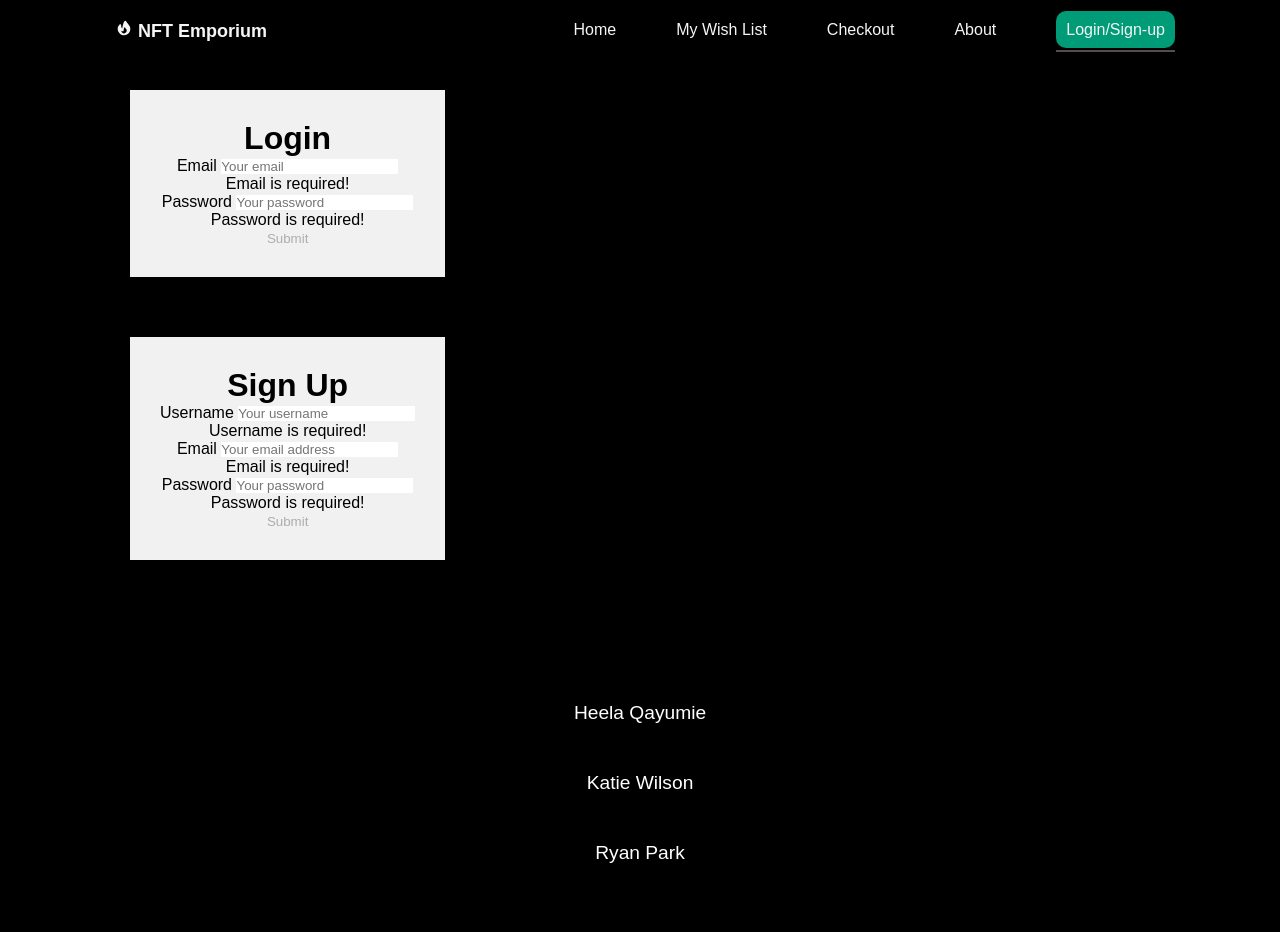
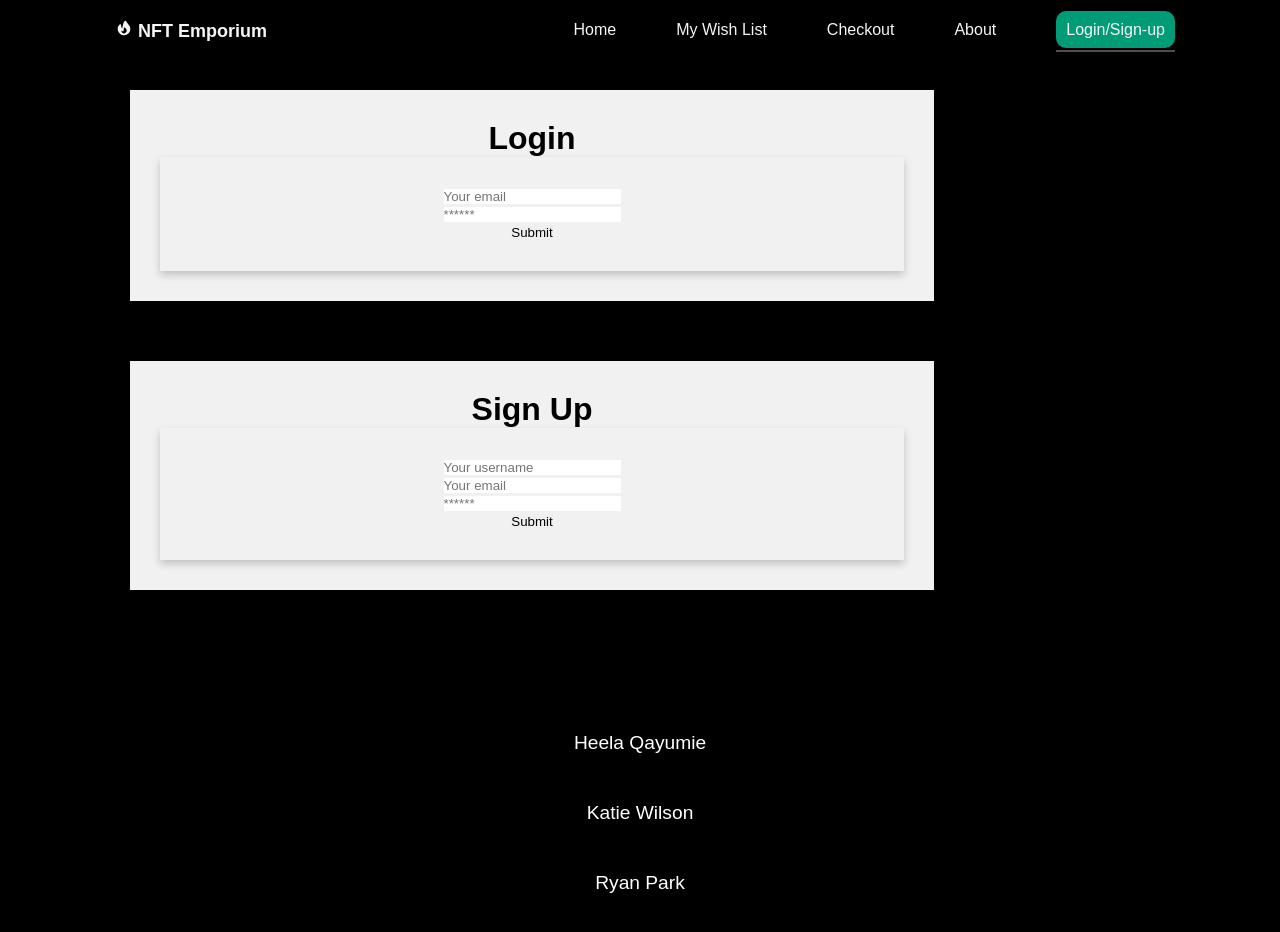
Before and after one commit to kmcwilson/NFT-Emporium, a React (Create React App) app in the folder client/: page /sign-up in a window 1280 px wide. Shown: the top 932 px of the page. Built offline with nearby package versions, Linux system fonts and the light colour scheme.

Commit message:
changed login and signup to follow styling

```diff
--- a/client/src/components/LoginForm.js
+++ b/client/src/components/LoginForm.js
@@ -1,91 +1,191 @@
+
 import React, { useState } from 'react';
-import {Form, Button, Alert} from 'react-bootstrap';
-import {useMutation} from '@apollo/client';
+import { Link } from 'react-router-dom';
+import { useMutation } from '@apollo/client';
+import { LOGIN_USER } from '../utils/mutations';
 
-import { LOGIN_USER } from '../utils/mutations';
 import Auth from '../utils/auth';
-const LoginForm = () => {
-//setting the state of the form to empty
-    const [userForm, setUserForm]= useState({email: '', password: ''});
-//setting the state for validation (false)
-    const [validated] = useState(false);
-//setting show alert state to false
-    const [showAlert, setShowAlert]= useState(false);
-    const [loginUser]= useMutation(LOGIN_USER);
 
-//update the date based on an input change in the form
-    const handleInputChange= (event) => {
-        const {name, value}= event.target;
+const Login = () => {
+  const [formState, setFormState] = useState({ email: '', password: '' });
+  const [login, { error, data }] = useMutation(LOGIN_USER);
 
-        setUserForm({
-            ...userForm,
-            [name]:value
-        })
+  // update state based on form input changes
+  const handleChange = (event) => {
+    const { name, value } = event.target;
+
+    setFormState({
+      ...formState,
+      [name]: value,
+    });
   };
 
-//submit the form that the user input
+  // submit form
   const handleFormSubmit = async (event) => {
     event.preventDefault();
-//checking if the form has everyting as per react-bootstrap docs
-const form = event.currentTarget;
-if (form.checkValidity()=== false){
-    event.preventDefault();
-    event.stopPropogation();
-}
+    console.log(formState);
     try {
-    const {data} = await loginUser({variables:{...userForm}});
+      const { data } = await login({
+        variables: { ...formState },
+      });
 
       Auth.login(data.login.token);
-}catch (err){
-    console.error(err);
-    setShowAlert(true);
+    } catch (e) {
+      console.error(e);
     }
-setUserForm({
-    username: '',
+
+    // clear form values
+    setFormState({
       email: '',
       password: '',
     });
-
   };
 
   return (
-<>
-    <Form noValidate validated={validated} onSubmit={handleFormSubmit}>
-        <Alert dismissible onClose={()=> setShowAlert(false)} show={showAlert} variant='warning'>
-            OOPS! You may need to check your credentials and don't forget to Sign Up first!
-        </Alert>
-        <Form.Group>
-            <Form.Label htmlFor='email'>Email </Form.Label>
-            <Form.Control
-            type='text'
-            placeholder='Your email'
-            name='email'
-            onChange={handleInputChange}
-            value={userForm.email}
-            required/>
-          <Form.Control.Feedback type='invalid'>Email is required!</Form.Control.Feedback>
-        </Form.Group>
-        <Form.Group>
-          <Form.Label htmlFor='password'>Password </Form.Label>
-          <Form.Control
-            type='password'
-            placeholder='Your password'
-            name='password'
-            onChange={handleInputChange}
-            value={userForm.password}
-            required
+    <main className="flex-row justify-center mb-4">
+      <div className="col-12 col-lg-10">
+        <div className="card forms">
+          <div className="card-body">
+            {data ? (
+              <p>
+                Success! You may now head{' '}
+                <Link to="/">back to the homepage.</Link>
+              </p>
+            ) : (
+              <form onSubmit={handleFormSubmit}>
+                <input
+                  className="form-input"
+                  placeholder="Your email"
+                  name="email"
+                  type="email"
+                  value={formState.email}
+                  onChange={handleChange}
                 />
-          <Form.Control.Feedback type='invalid'>Password is required!</Form.Control.Feedback>
-        </Form.Group>
-        <Button
-        disabled={!(userForm.email && userForm.password)}
-        type='submit'
-          variant='primary'>
+                <div>
+                <input
+                  className="form-input"
+                  placeholder="******"
+                  name="password"
+                  type="password"
+                  value={formState.password}
+                  onChange={handleChange}
+                />
+                </div>
+                <button
+                  className="btn btn-block btn-primary"
+                  style={{ cursor: 'pointer' }}
+                  type="submit"
+                >
                   Submit
-        </Button>
-    </Form>
-    </>
-)
+                </button>
+              </form>
+            )}
+
+            {error && (
+              <div className="my-3 p-3 bg-danger text-white">
+                {error.message}
+              </div>
+            )}
+          </div>
+        </div>
+      </div>
+    </main>
+  );
 };
 
-export default LoginForm;
+export default Login;
+
+
+
+
+// import React, { useState } from 'react';
+// import {Form, Button, Alert} from 'react-bootstrap';
+// import {useMutation} from '@apollo/client';
+
+// import { LOGIN_USER } from '../utils/mutations';
+// import Auth from '../utils/auth';
+// const LoginForm = () => {
+// //setting the state of the form to empty
+//     const [userForm, setUserForm]= useState({email: '', password: ''});
+// //setting the state for validation (false)
+//     const [validated] = useState(false);
+// //setting show alert state to false
+//     const [showAlert, setShowAlert]= useState(false);
+//     const [loginUser]= useMutation(LOGIN_USER);
+
+// //update the date based on an input change in the form
+//     const handleInputChange= (event) => {
+//         const {name, value}= event.target;
+
+//         setUserForm({
+//             ...userForm,
+//             [name]:value
+//         })
+//     };
+
+// //submit the form that the user input
+// const handleFormSubmit = async (event) => {
+//     event.preventDefault();
+// //checking if the form has everyting as per react-bootstrap docs
+// const form = event.currentTarget;
+// if (form.checkValidity()=== false){
+//     event.preventDefault();
+//     event.stopPropogation();
+// }
+// try {
+//     const {data} = await loginUser({variables:{...userForm}});
+
+//     Auth.login(data.login.token);
+// }catch (err){
+//     console.error(err);
+//     setShowAlert(true);
+// }
+// setUserForm({
+//     username: '',
+//     email: '',
+//     password: '',
+// });
+
+// };
+
+// return (
+// <>
+//     <Form noValidate validated={validated} onSubmit={handleFormSubmit}>
+//         <Alert dismissible onClose={()=> setShowAlert(false)} show={showAlert} variant='warning'>
+//             OOPS! You may need to check your credentials and don't forget to Sign Up first!
+//         </Alert>
+//         <Form.Group>
+//             <Form.Label htmlFor='email'>Email </Form.Label>
+//             <Form.Control
+//             type='text'
+//             placeholder='Your email'
+//             name='email'
+//             onChange={handleInputChange}
+//             value={userForm.email}
+//             required/>
+//           <Form.Control.Feedback type='invalid'>Email is required!</Form.Control.Feedback>
+//         </Form.Group>
+//         <Form.Group>
+//           <Form.Label htmlFor='password'>Password </Form.Label>
+//           <Form.Control
+//             type='password'
+//             placeholder='Your password'
+//             name='password'
+//             onChange={handleInputChange}
+//             value={userForm.password}
+//             required
+//           />
+//           <Form.Control.Feedback type='invalid'>Password is required!</Form.Control.Feedback>
+//         </Form.Group>
+//         <Button
+//         disabled={!(userForm.email && userForm.password)}
+//         type='submit'
+//           variant='primary'>
+//           Submit
+//         </Button>
+//     </Form>
+//     </>
+// )
+// };
+
+// export default LoginForm;
--- a/client/src/components/SignUpForm.js
+++ b/client/src/components/SignUpForm.js
@@ -1,107 +1,215 @@
+
 import React, { useState } from 'react';
-import { Form, Alert, Button } from 'react-bootstrap';
+import { Link } from 'react-router-dom';
+
 import { useMutation } from '@apollo/client';
+import { ADD_USER } from '../utils/mutations';
 
-import { ADD_USER } from '../utils/mutations';
 import Auth from '../utils/auth';
 
-const SignUpForm = () => {
-    //setting the state of the form to empty
-    const [userForm, setUserForm] = useState({ username: '', email: '', password: '' });
-    //setting the state for validation (false)
-    const [validated] = useState(false);
-    //setting show alert state to false
-    const [showAlert, setShowAlert] = useState(false);
-    //adding the mutation for addUser
-    const [addUser] = useMutation(ADD_USER);
+const Signup = () => {
+  const [formState, setFormState] = useState({
+    username: '',
+    email: '',
+    password: '',
+  });
+  const [addUser, { error, data }] = useMutation(ADD_USER);
 
-    //handling the state of the user input
-    const handleInputChange = (event) => {
-        const { name, value } = event.target;
+  const handleChange = (event) => {
+    const { name, value } = event.target;
 
-        setUserForm({
-            ...userForm,
-            [name]: value
-        })
+    setFormState({
+      ...formState,
+      [name]: value,
+    });
+  };
 
-    };
-    //submit the form that the user input
-    const handleFormSubmit = async (event) => {
-        event.preventDefault();
-        //checking if the form has everyting as per react-bootstrap docs
-        const form = event.currentTarget;
-        if (form.checkValidity() === false) {
-            event.preventDefault();
-            event.stopPropogation();
-        }
-        try {
-            const { data } = await addUser({ variables: { ...userForm } });
+  const handleFormSubmit = async (event) => {
+    event.preventDefault();
+    console.log(formState);
 
-            Auth.login(data.addUser.token);
-        } catch (err) {
-            console.error(err);
-            setShowAlert(true);
-        }
-        setUserForm({
-            username: '',
-            email: '',
-            password: '',
-        });
-    };
+    try {
+      const { data } = await addUser({
+        variables: { ...formState },
+      });
 
-    return (
-        <>
-            {/*this is added to the form for the validation included above */}
-            <Form noValidate validated={validated} onSubmit={handleFormSubmit}>
-                <Alert dismissible onClose={() => setShowAlert(false)} show={showAlert} variant='warning'>
-                    OOPS! Something went wrong OR you may already have an account!
-                </Alert>
-                <Form.Group>
-                    <Form.Label htmlFor='username'>Username </Form.Label>
-                    <Form.Control
-                        type='text'
-                        placeholder='Your username'
-                        name='username'
-                        onChange={handleInputChange}
-                        value={userForm.username}
-                        required
-                    />
-                    <Form.Control.Feedback type='invalid'>Username is required!</Form.Control.Feedback>
-                </Form.Group>
+      Auth.login(data.addUser.token);
+    } catch (e) {
+      console.error(e);
+    }
+  };
 
-                <Form.Group>
-                    <Form.Label htmlFor='email'>Email </Form.Label>
-                    <Form.Control
-                        type='email'
-                        placeholder='Your email address'
-                        name='email'
-                        onChange={handleInputChange}
-                        value={userForm.email}
-                        required
-                    />
-                    <Form.Control.Feedback type='invalid'>Email is required!</Form.Control.Feedback>
-                </Form.Group>
-                <Form.Group>
-                    <Form.Label htmlFor='password'>Password </Form.Label>
-                    <Form.Control
-                        type='password'
-                        placeholder='Your password'
-                        name='password'
-                        onChange={handleInputChange}
-                        value={userForm.password}
-                        required
-                    />
-                    <Form.Control.Feedback type='invalid'>Password is required!</Form.Control.Feedback>
-                </Form.Group>
-                <Button
-                    disabled={!(userForm.username && userForm.email && userForm.password)}
-                    type='submit'
-                    variant='primary'>
-                    Submit
-                </Button>
-            </Form>
-        </>
-    );
+  return (
+    <main className="flex-row justify-center mb-4">
+      <div className="col-12 col-lg-10">
+        <div className="card forms">
+          <div className="card-body">
+            {data ? (
+              <p>
+                Success! You may now head{' '}
+                <Link to="/">back to the homepage.</Link>
+              </p>
+            ) : (
+              <form onSubmit={handleFormSubmit}>
+                <input
+                  className="form-input"
+                  placeholder="Your username"
+                  name="username"
+                  type="text"
+                  value={formState.name}
+                  onChange={handleChange}
+                />
+                <div>
+                <input
+                  className="form-input"
+                  placeholder="Your email"
+                  name="email"
+                  type="email"
+                  value={formState.email}
+                  onChange={handleChange}
+                />
+                </div>
+                <div>
+                <input
+                  className="form-input"
+                  placeholder="******"
+                  name="password"
+                  type="password"
+                  value={formState.password}
+                  onChange={handleChange}
+                />
+                </div>
+                <button
+                  className="btn btn-block btn-primary"
+                  style={{ cursor: 'pointer' }}
+                  type="submit"
+                >
+                  Submit
+                </button>
+              </form>
+            )}
+
+            {error && (
+              <div className="my-3 p-3 bg-danger text-white">
+                {error.message}
+              </div>
+            )}
+          </div>
+        </div>
+      </div>
+    </main>
+  );
 };
 
-export default SignUpForm;
+export default Signup;
+
+
+
+
+// import React, { useState } from 'react';
+// import { Form, Alert, Button } from 'react-bootstrap';
+// import { useMutation } from '@apollo/client';
+
+// import { ADD_USER } from '../utils/mutations';
+// import Auth from '../utils/auth';
+
+// const SignUpForm = () => {
+//     //setting the state of the form to empty
+//     const [userForm, setUserForm] = useState({ username: '', email: '', password: '' });
+//     //setting the state for validation (false)
+//     const [validated] = useState(false);
+//     //setting show alert state to false
+//     const [showAlert, setShowAlert] = useState(false);
+//     //adding the mutation for addUser
+//     const [addUser] = useMutation(ADD_USER);
+
+//     //handling the state of the user input
+//     const handleInputChange = (event) => {
+//         const { name, value } = event.target;
+
+//         setUserForm({
+//             ...userForm,
+//             [name]: value
+//         })
+
+//     };
+//     //submit the form that the user input
+//     const handleFormSubmit = async (event) => {
+//         event.preventDefault();
+//         //checking if the form has everyting as per react-bootstrap docs
+//         const form = event.currentTarget;
+//         if (form.checkValidity() === false) {
+//             event.preventDefault();
+//             event.stopPropogation();
+//         }
+//         try {
+//             const { data } = await addUser({ variables: { ...userForm } });
+
+//             Auth.login(data.addUser.token);
+//         } catch (err) {
+//             console.error(err);
+//             setShowAlert(true);
+//         }
+//         setUserForm({
+//             username: '',
+//             email: '',
+//             password: '',
+//         });
+//     };
+
+//     return (
+//         <>
+//             {/*this is added to the form for the validation included above */}
+//             <Form noValidate validated={validated} onSubmit={handleFormSubmit}>
+//                 <Alert dismissible onClose={() => setShowAlert(false)} show={showAlert} variant='warning'>
+//                     OOPS! Something went wrong OR you may already have an account!
+//                 </Alert>
+//                 <Form.Group>
+//                     <Form.Label htmlFor='username'>Username </Form.Label>
+//                     <Form.Control
+//                         type='text'
+//                         placeholder='Your username'
+//                         name='username'
+//                         onChange={handleInputChange}
+//                         value={userForm.username}
+//                         required
+//                     />
+//                     <Form.Control.Feedback type='invalid'>Username is required!</Form.Control.Feedback>
+//                 </Form.Group>
+
+//                 <Form.Group>
+//                     <Form.Label htmlFor='email'>Email </Form.Label>
+//                     <Form.Control
+//                         type='email'
+//                         placeholder='Your email address'
+//                         name='email'
+//                         onChange={handleInputChange}
+//                         value={userForm.email}
+//                         required
+//                     />
+//                     <Form.Control.Feedback type='invalid'>Email is required!</Form.Control.Feedback>
+//                 </Form.Group>
+//                 <Form.Group>
+//                     <Form.Label htmlFor='password'>Password </Form.Label>
+//                     <Form.Control
+//                         type='password'
+//                         placeholder='Your password'
+//                         name='password'
+//                         onChange={handleInputChange}
+//                         value={userForm.password}
+//                         required
+//                     />
+//                     <Form.Control.Feedback type='invalid'>Password is required!</Form.Control.Feedback>
+//                 </Form.Group>
+//                 <Button
+//                     disabled={!(userForm.username && userForm.email && userForm.password)}
+//                     type='submit'
+//                     variant='contained'>
+//                     Submit
+//                 </Button>
+//             </Form>
+//         </>
+//     );
+// };
+
+// export default SignUpForm;
--- a/client/src/components/Signup.css
+++ b/client/src/components/Signup.css
@@ -1,4 +1,4 @@
-* {
+{
   box-sizing: border-box;
 }
 
@@ -8,7 +8,7 @@
 
 /* Float four columns side by side */
 .column {
-    width:100%;
+  width:80%;
   padding: 30px;
 }
 
--- a/client/src/pages/SignUp.js
+++ b/client/src/pages/SignUp.js
@@ -1,6 +1,6 @@
 import React from 'react';
 import '../App.css';
-// import 'bootstrap/dist/css/bootstrap.min.css';
+
 import LoginForm from '../components/LoginForm';
 import SignUpForm from '../components/SignUpForm';
 import '../components/Signup.css';
@@ -8,10 +8,10 @@ import '../components/Signup.css';
 export default function SignUp() {
   return (
     <>
-      <div className="container">
+      <div className="container" style={{display:'block', alignItems: 'center'}}>
         <div className="row">
           <div className="column">
-            <div className="card">
+            <div className="card" st>
               <h1>Login</h1>
               <LoginForm />
             </div>
```
Also changed, not shown: client/src/components/About.css (+4 -11 lines), client/src/components/About.js (+10 -15 lines), client/src/components/WishListCard.js (+9 -9 lines), client/src/pages/Wishlist.js (+94 -11 lines), client/public/images/unstoppable.jpg (added). Lines whose indentation alone changed are shown as unchanged.
